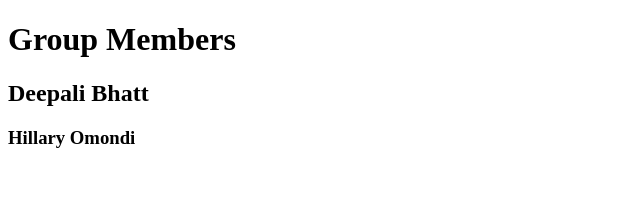
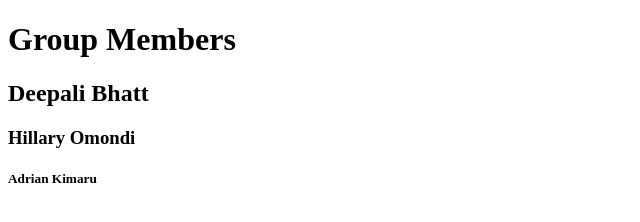
Before and after one commit to adricoder/projectX, a plain HTML site: page index.html in a window 1280 px wide. Shown: the whole page, without its empty margins (0-640 px from the left). Drawn offline with Linux system fonts and the light colour scheme.

Commit message:
Update index.html
Added my name

```diff
--- a/index.html
+++ b/index.html
@@ -8,6 +8,7 @@
      	    <h1>Group Members</h1>
 	    <h2>Deepali Bhatt</h2>
 	     <h3>Hillary Omondi</h3>
+	     <h5>Adrian Kimaru</h5>
      </body>
 
 </html>
```
